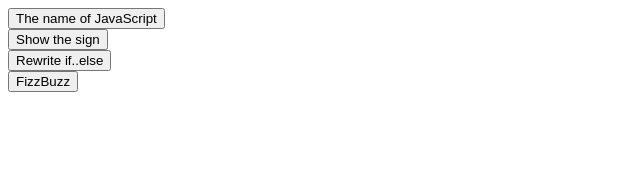
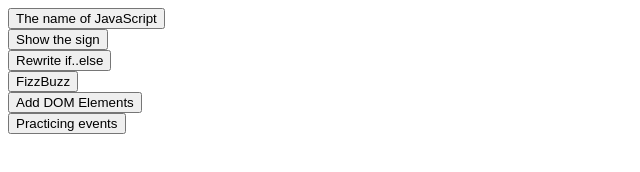
Before and after one commit to apmwebdev/odin-js-practice, a plain HTML site: page index.html in a window 1280 px wide. Shown: the whole page, without its empty margins (0-640 px from the left). Drawn offline with Linux system fonts and the light colour scheme.

Commit message:
Add functionality for practice DOM and events manipulation

```diff
--- a/index.html
+++ b/index.html
@@ -5,6 +5,13 @@
     <title>JS Practice</title>
   </head>
   <body>
+    <button onclick="jsName()">The name of JavaScript</button>
+    <br><button onclick="showTheSign()">Show the sign</button>
+    <br><button onclick="rewriteIfElse()">Rewrite if..else</button>
+    <br><button onclick="fizzBuzz()">FizzBuzz</button>
+    <br><button onclick="addDOMElements()">Add DOM Elements</button>
+    <br><button id="btn6">Practicing events</button>
+
     <script>
       console.log("Hello world!");
 
@@ -39,13 +46,6 @@
 
       }
 
-      //just call these from the console
-      const add7 = num => num+7;
-      const multiply = (num1, num2) => num1 * num2;
-      const capitalize = (str) =>
-        str.slice(0,1).toUpperCase() + str.slice(1).toLowerCase();
-      const lastLetter = (str) => str.slice(-1);
-
       const fizzBuzz = () => {
         let num = parseInt(prompt('Pick a positive integer'));
         if (num < 1 || !Number.isInteger(num)) {
@@ -66,10 +66,49 @@
         }
       }
 
+      //just call these from the console
+      const add7 = num => num+7;
+      const multiply = (num1, num2) => num1 * num2;
+      const capitalize = (str) =>
+        str.slice(0,1).toUpperCase() + str.slice(1).toLowerCase();
+      const lastLetter = (str) => str.slice(-1);
+
+      //DOM Manipulation stuff
+      const addDOMElements = () => {
+        let container = document.createElement('div');
+
+        let para = document.createElement('p');
+        para.style.color = 'red';
+        para.textContent = 'Hey, I\'m red!';
+        container.appendChild(para);
+
+        let heading = document.createElement('h3');
+        heading.style.color = 'blue';
+        heading.textContent = 'I\'m a blue H3!';
+        container.appendChild(heading);
+
+        let div = document.createElement('div');
+        div.style.cssText = 'border: 1px solid black; background-color: pink;';
+
+        let h1 = document.createElement('h1');
+        h1.textContent = 'I\'m in a div!';
+        div.appendChild(h1);
+
+        let para2 = document.createElement('p');
+        para2.textContent = 'ME TOO!';
+        div.appendChild(para2);
+
+        container.appendChild(div);
+
+        document.body.appendChild(container);
+      }
+
+      const btn6 = document.querySelector('#btn6');
+
+      btn6.addEventListener('click', function (e) {
+        console.log(e.target);
+      });
+
     </script>
-    <button onclick="jsName()">The name of JavaScript</button>
-    <br><button onclick="showTheSign()">Show the sign</button>
-    <br><button onclick="rewriteIfElse()">Rewrite if..else</button>
-    <br><button onclick="fizzBuzz()">FizzBuzz</button>
   </body>
 </html>
```
